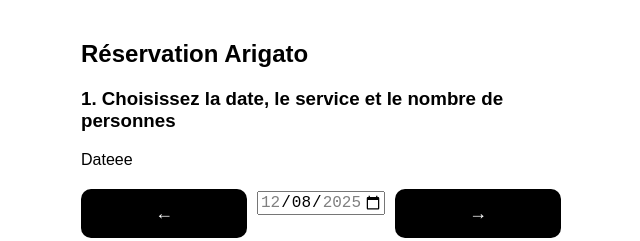
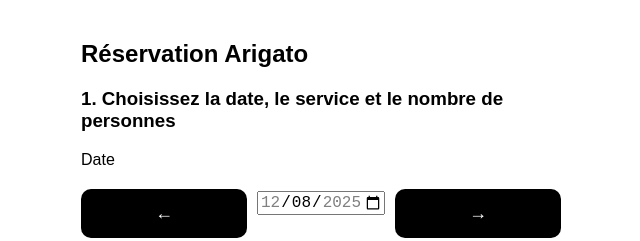
Before and after one commit to rendevilin-ops/arigato, a plain HTML site: page index.html in a window 1280 px wide. Shown: the top 241 px of the page, 319-959 px from the left. Drawn offline with Linux system fonts and the light colour scheme; no server answers.

Commit message:
Update index.html

```diff
--- a/index.html
+++ b/index.html
@@ -21,7 +21,7 @@
         <h3>1. Choisissez la date, le service et le nombre de personnes</h3>
 
         <!-- Date -->
-        <label>Dateee</label>
+        <label>Date</label>
         <div style="display:flex; gap:10px; align-items:center;">
             <button type="button" id="prevDate">←</button>
             <input type="date" id="resDate" style="flex:1">
```
